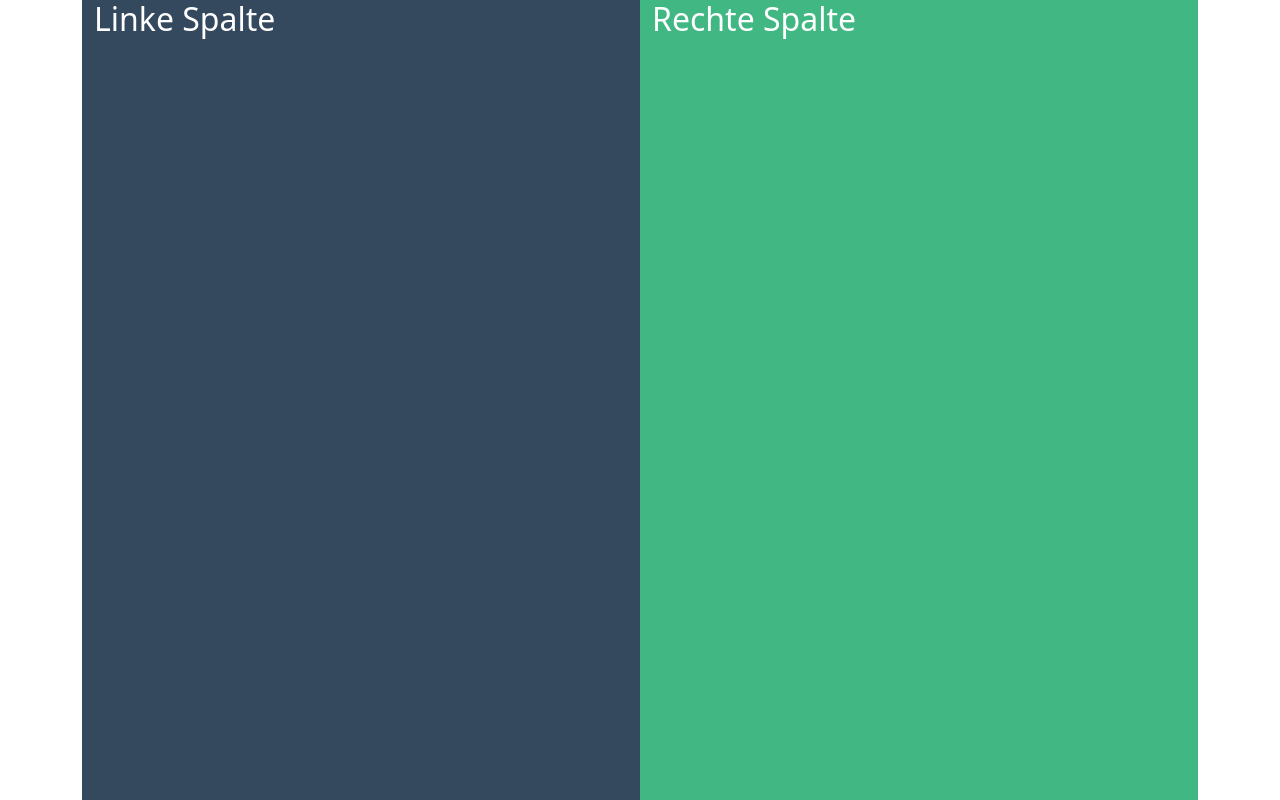
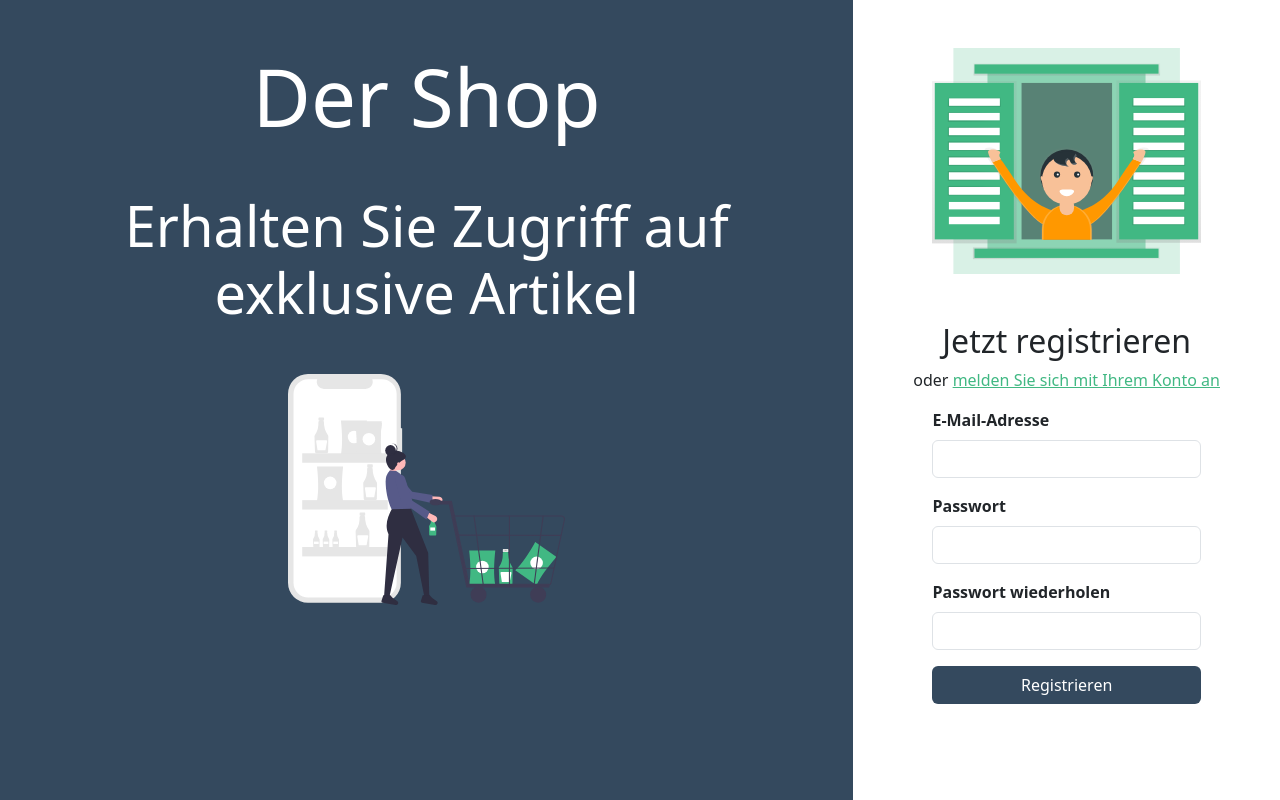
Before and after one commit to GeorgStrassberger/vue_shop, a Vue app: page / in a window 1280 px wide. Built offline with nearby package versions, Linux system fonts and the light colour scheme.

Commit message:
feat: add register template

```diff
--- a/index.html
+++ b/index.html
@@ -1,10 +1,10 @@
-<!DOCTYPE html>
+<!doctype html>
 <html lang="">
   <head>
-    <meta charset="UTF-8">
-    <link rel="icon" href="/favicon.ico">
-    <meta name="viewport" content="width=device-width, initial-scale=1.0">
-    <title>Vite App</title>
+    <meta charset="UTF-8" />
+    <link rel="icon" href="/favicon.ico" />
+    <meta name="viewport" content="width=device-width, initial-scale=1.0" />
+    <title>VUE Shop</title>
   </head>
   <body>
     <div id="app"></div>
--- a/src/App.vue
+++ b/src/App.vue
@@ -1,15 +1,9 @@
 <script setup>
-import TheTwoColumnsLayout from './layouts/TheTwoColumnsLayout.vue'
+import HomePage from './pages/HomePage.vue'
 </script>
 
 <template>
-  <div class="container">
-    <TheTwoColumnsLayout
-      :leftColumnClass="'col-md-6 bg-vue'"
-      :rightColumnClass="'col-md-6 bg-vue2'"
-      :fullsize="true"
-    />
-  </div>
+  <HomePage />
 </template>
 
 <style scoped></style>
--- /dev/null
+++ b/src/components/auth/Register.vue
@@ -0,0 +1,46 @@
+<script>
+export default {
+  name: 'Register',
+}
+</script>
+
+<template>
+  <div>
+    <div class="my-5 text-center offset-2 col-8">
+      <img class="img-fluid" src="/src/assets/welcome.svg" alt="" />
+    </div>
+    <div class="text-center">
+      <h2>Jetzt registrieren</h2>
+      <p>oder <a class="text-vue2">melden Sie sich mit Ihrem Konto an</a></p>
+    </div>
+    <form>
+      <div class="form-row">
+        <!-- EMAIL -->
+        <div class="mb-3 col-8 offset-2">
+          <label class="form-label" for="email"><strong>E-Mail-Adresse</strong></label>
+          <input type="email" class="form-control" id="email" />
+        </div>
+        <!-- PASSWORD -->
+        <div class="mb-3 col-8 offset-2">
+          <label class="form-label" for="password"><strong>Passwort</strong></label>
+          <input type="password" class="form-control" id="password" />
+        </div>
+        <!-- CONFORM PASSWORD -->
+        <div class="mb-3 col-8 offset-2">
+          <label class="form-label" for="confirmPassword"
+            ><strong>Passwort wiederholen</strong></label
+          >
+          <input type="password" class="form-control" id="confirmPassword" />
+        </div>
+        <!-- BUTTON -->
+        <div class="mb-3 col-8 offset-2">
+          <div class="d-grid">
+            <button class="btn bg-vue">Registrieren</button>
+          </div>
+        </div>
+      </div>
+    </form>
+  </div>
+</template>
+
+<style scoped></style>
--- a/src/layouts/TheTwoColumnsLayout.vue
+++ b/src/layouts/TheTwoColumnsLayout.vue
@@ -1,20 +1,3 @@
-<template>
-  <div class="container-fluid" :class="containerClasses">
-    <div class="row" :class="rowClasses">
-      <div :class="leftColumnClasses">
-        <slot name="leftCol">
-          <h2>Linke Spalte</h2>
-        </slot>
-      </div>
-      <div :class="rightColumnClasses">
-        <slot name="rightCol">
-          <h2>Rechte Spalte</h2>
-        </slot>
-      </div>
-    </div>
-  </div>
-</template>
-
 <script setup>
 import { computed } from 'vue'
 
@@ -34,12 +17,26 @@ const props = defineProps({
 })
 
 const leftColumnClasses = computed(() => [props.leftColumnClass, props.fullsize ? 'h-100' : ''])
-
 const rightColumnClasses = computed(() => [props.rightColumnClass, props.fullsize ? 'h-100' : ''])
-
 const rowClasses = computed(() => [props.fullsize ? 'h-100' : ''])
-
 const containerClasses = computed(() => [props.fullsize ? 'vh-100' : ''])
 </script>
 
+<template>
+  <div class="container-fluid" :class="containerClasses">
+    <div class="row" :class="rowClasses">
+      <div :class="leftColumnClasses">
+        <slot name="leftCol">
+          <h2>Linke Spalte</h2>
+        </slot>
+      </div>
+      <div :class="rightColumnClasses">
+        <slot name="rightCol">
+          <h2>Rechte Spalte</h2>
+        </slot>
+      </div>
+    </div>
+  </div>
+</template>
+
 <style scoped></style>
--- /dev/null
+++ b/src/pages/HomePage.vue
@@ -0,0 +1,33 @@
+<script setup>
+import Register from '@/components/auth/Register.vue'
+import TheTwoColumnsLayout from '@/layouts/TheTwoColumnsLayout.vue'
+</script>
+
+<template>
+  <div>
+    <TheTwoColumnsLayout
+      :leftColumnClass="'col-md-8 bg-vue'"
+      :rightColumnClass="'col-md-4'"
+      :fullsize="true"
+    >
+      <template #leftCol>
+        <div class="mt-5 text-center">
+          <div class="display-1 my-5">Der Shop</div>
+          <div class="display-4 my-5">Erhalten Sie Zugriff auf exklusive Artikel</div>
+          <div class="my-5 offset-md-4 col-md-4">
+            <img
+              class="img-fluid"
+              src="/src/assets/shopping.svg"
+              alt="Frau mit Einkaufswagen in der Hand vor einem Regal"
+            />
+          </div>
+        </div>
+      </template>
+      <template #rightCol>
+        <Register />
+      </template>
+    </TheTwoColumnsLayout>
+  </div>
+</template>
+
+<style scoped></style>
```
Also changed, not shown: 2 other files (tests, documents, lock files or other folders).
